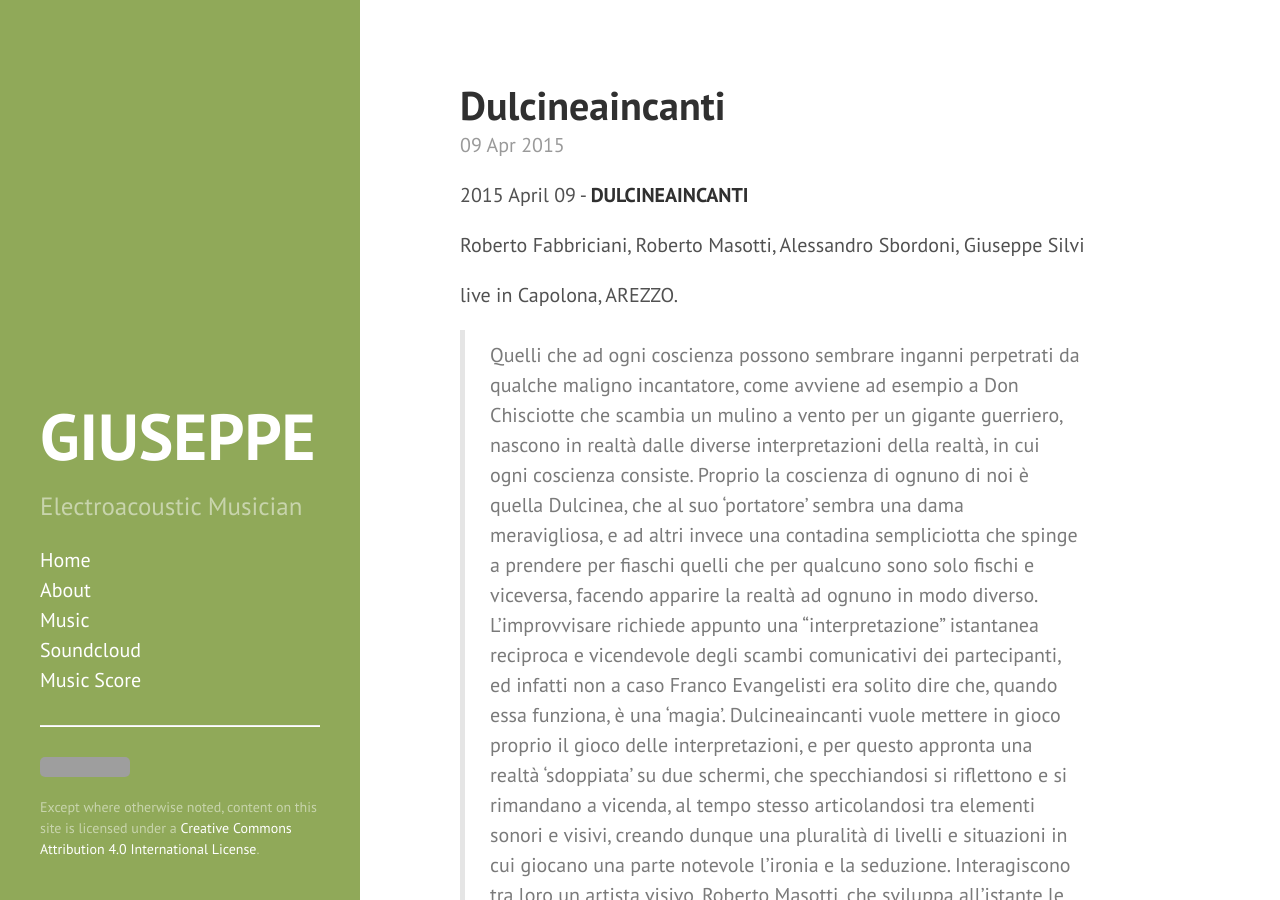
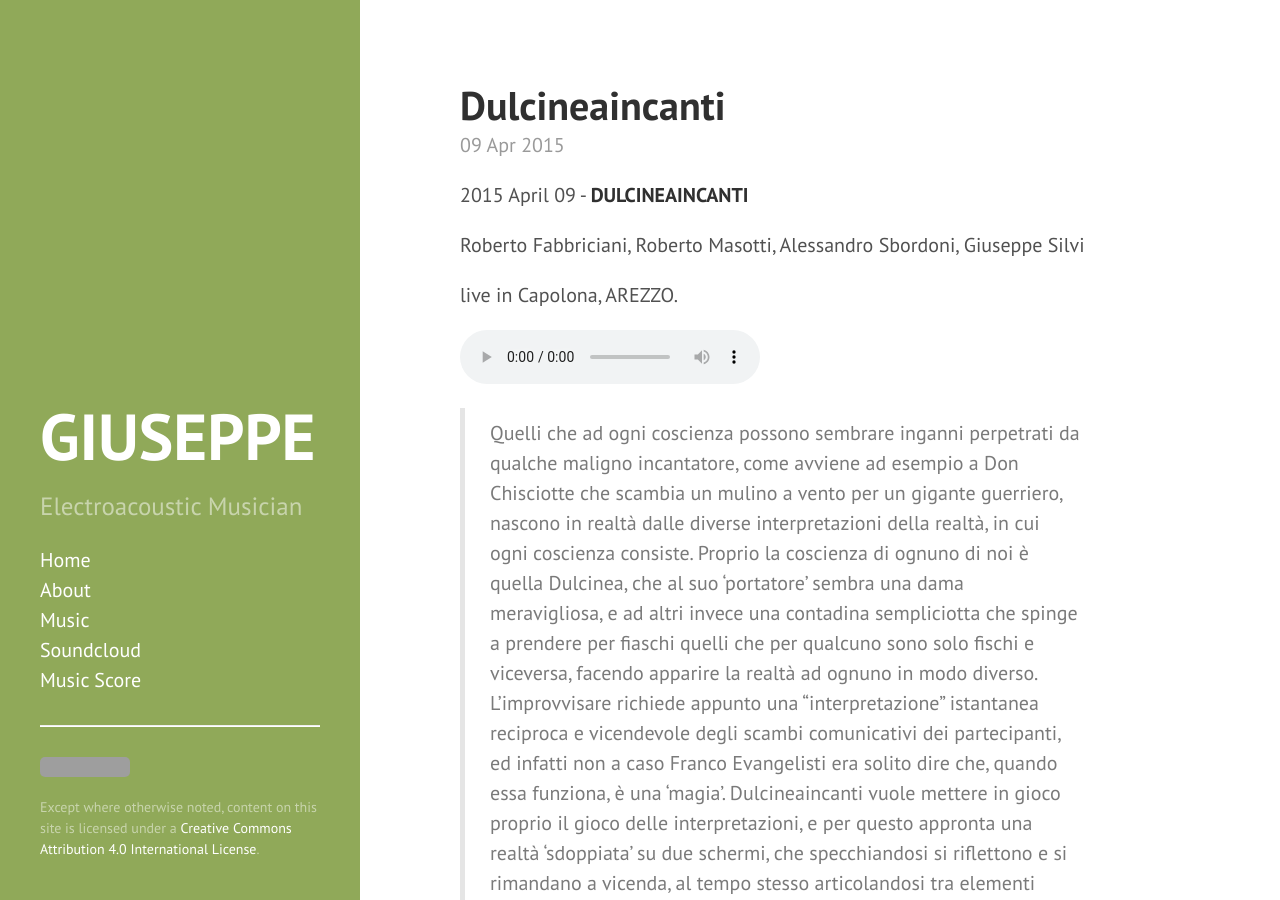
Before and after one commit to grammaton/grammaton.github.io, a Jekyll site: the page built from _posts/2015-04-09-Dulcineaincanti.md, in a window 1280 px wide and 900 px high. Built offline with Jekyll 4.4.1, drawn with Linux system fonts in a browser that asks for light colours; some web fonts are replaced; Markdown is read by kramdown in place of the engine named in the settings; grey boxes are pictures that could not be loaded.

Commit message:
aggiunta intervista Fabbriciani

```diff
--- a/_posts/2015-04-09-Dulcineaincanti.md
+++ b/_posts/2015-04-09-Dulcineaincanti.md
@@ -9,10 +9,7 @@ Roberto Fabbriciani, Roberto Masotti, Alessandro Sbordoni, Giuseppe Silvi
 
 live in Capolona, AREZZO.
 
-<audio>
-   <source src="_smalldata/Radio3_SUITE_090415_intervistaFABBRICIANI.m4a" type="audio/mp4">
-   <p>Your browser does not support HTML5 audio.</p>
-</audio>
+<audio src="_smalldata/Radio3_SUITE_090415_intervistaFABBRICIANI.m4a" controls preload="auto"></audio>
 
  > Quelli che ad ogni coscienza possono sembrare inganni perpetrati da qualche maligno incantatore, come avviene ad esempio a Don Chisciotte che scambia un mulino a vento per un gigante guerriero, nascono in realtà dalle diverse interpretazioni della realtà, in cui ogni coscienza consiste. Proprio la coscienza di ognuno di noi è quella Dulcinea, che al suo ‘portatore’ sembra una dama meravigliosa, e ad altri invece una contadina sempliciotta che spinge a prendere per fiaschi quelli che per qualcuno sono solo fischi e viceversa, facendo apparire la realtà ad ognuno in modo diverso.
  >L’improvvisare richiede appunto una “interpretazione” istantanea reciproca e vicendevole degli scambi comunicativi dei partecipanti, ed infatti non a caso Franco Evangelisti era solito dire che, quando essa funziona, è una ‘magia’. Dulcineaincanti vuole mettere in gioco proprio il gioco delle interpretazioni, e per questo appronta una realtà ‘sdoppiata’ su due schermi, che specchiandosi si riflettono e si rimandano a vicenda, al tempo stesso articolandosi tra elementi sonori e visivi, creando dunque una pluralità di livelli e situazioni in cui giocano una parte notevole l’ironia e la seduzione.
```
